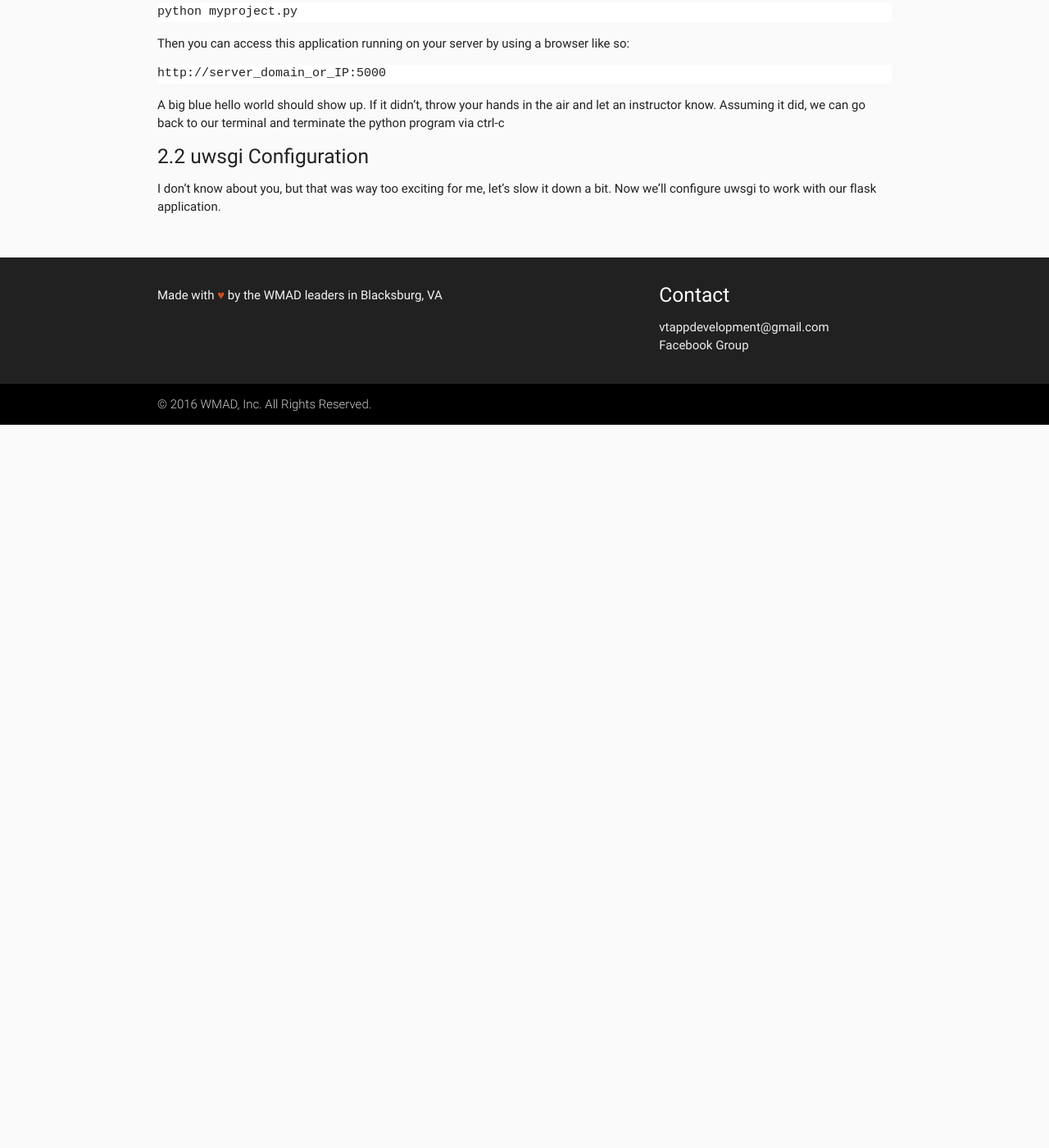
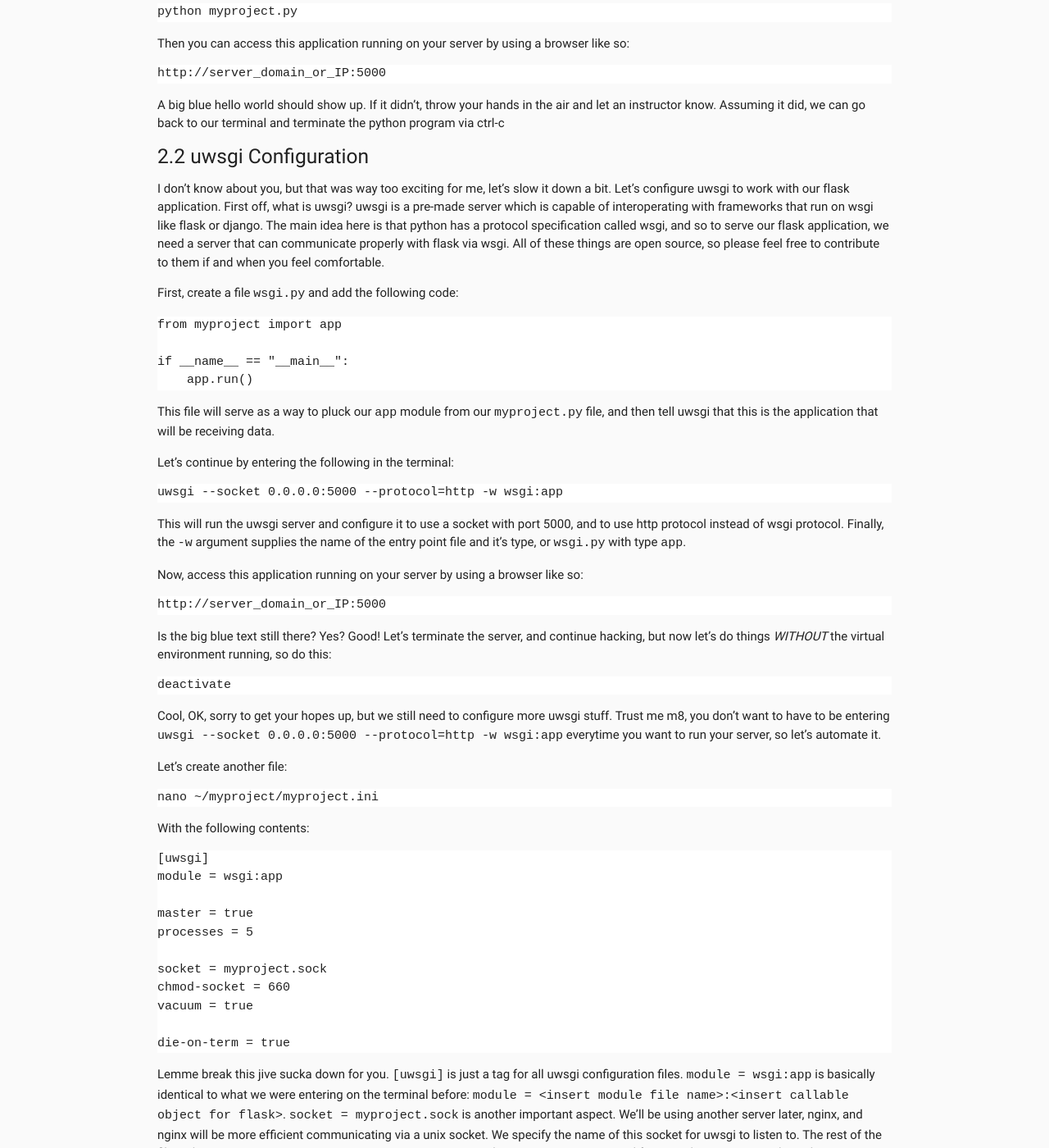
Before and after one commit to MandWdevclub/MandWdevclub.github.io, a Jekyll site: the page built from _posts/2016-08-05-Setup.md, in a window 1280 px wide and 1400 px high, scrolled down 3244 px. Shown: the whole window at 82% size. Built offline with Jekyll 4.4.1, drawn with Linux system fonts in a browser that asks for light colours; before the commit the page ends 3762 px from its top, so only the background shows below that; some of the changed text lies outside the part shown.

Commit message:
Update 2016-08-05-Setup.md

````diff
--- a/_posts/2016-08-05-Setup.md
+++ b/_posts/2016-08-05-Setup.md
@@ -189,4 +189,85 @@ A big blue hello world should show up. If it didn't, throw your hands in the air
 
 ##### 2.2 uwsgi Configuration
 
-I don't know about you, but that was way too exciting for me, let's slow it down a bit. Now we'll configure uwsgi to work with our flask application.
+I don't know about you, but that was way too exciting for me, let's slow it down a bit. Let's configure uwsgi to work with our flask application. First off, what is uwsgi? uwsgi is a pre-made server which is capable of interoperating with frameworks that run on wsgi like flask or django. The main idea here is that python has a protocol specification called wsgi, and so to serve our flask application, we need a server that can communicate properly with flask via wsgi. All of these things are open source, so please feel free to contribute to them if and when you feel comfortable.
+
+
+First, create a file ```wsgi.py``` and add the following code:
+
+```
+from myproject import app
+
+if __name__ == "__main__":
+    app.run()
+```
+This file will serve as a way to pluck our ```app``` module from our ```myproject.py``` file, and then tell uwsgi that this is the application that will be receiving data.
+
+Let's continue by entering the following in the terminal:
+
+```
+uwsgi --socket 0.0.0.0:5000 --protocol=http -w wsgi:app
+```
+
+This will run the uwsgi server and configure it to use a socket with port 5000, and to use http protocol instead of wsgi protocol. Finally, the ```-w``` argument supplies the name of the entry point file and it's type, or ```wsgi.py``` with type ```app```.
+
+Now, access this application running on your server by using a browser like so:
+
+```
+http://server_domain_or_IP:5000
+```
+
+Is the big blue text still there? Yes? Good! Let's terminate the server, and continue hacking, but now let's do things *WITHOUT* the virtual environment running, so do this:
+
+```
+deactivate
+```
+
+Cool, OK, sorry to get your hopes up, but we still need to configure more uwsgi stuff. Trust me m8, you don't want to have to be entering ```uwsgi --socket 0.0.0.0:5000 --protocol=http -w wsgi:app``` everytime you want to run your server, so let's automate it.
+
+Let's create another file:
+
+```
+nano ~/myproject/myproject.ini
+```
+
+With the following contents:
+
+```
+[uwsgi]
+module = wsgi:app
+
+master = true
+processes = 5
+
+socket = myproject.sock
+chmod-socket = 660
+vacuum = true
+
+die-on-term = true
+```
+
+Lemme break this jive sucka down for you. ```[uwsgi]``` is just a tag for all uwsgi configuration files. ```module = wsgi:app``` is basically identical to what we were entering on the terminal before: ```module = <insert module file name>:<insert callable object for flask>```. ```socket = myproject.sock``` is another important aspect. We'll be using another server later, nginx, and nginx will be more efficient communicating via a unix socket. We specify the name of this socket for uwsgi to listen to. The rest of the file isn't too important, just setting up startup, termination, and security parameters. Feel free to ask an instructor about these extra parameters.
+
+Now that we've automated uwsgi, let's automate the actual ubuntu instance to run uwsgi on startup. Go ahead and create the following ```systemd``` file:
+
+```
+sudo nano /etc/systemd/system/myproject.service
+```
+
+systemd is a init system used by some flavors of linux, so we might as well take advantage of it since we're running ubuntu. Inside it, put the following content:
+
+```
+[Unit]
+Description=uWSGI instance to serve myproject
+After=network.target
+
+[Service]
+User=sammy
+Group=www-data
+WorkingDirectory=/home/sammy/myproject
+Environment="PATH=/home/sammy/myproject/myprojectenv/bin"
+ExecStart=/home/sammy/myproject/myprojectenv/bin/uwsgi --ini myproject.ini
+
+[Install]
+WantedBy=multi-user.target
+```
````
